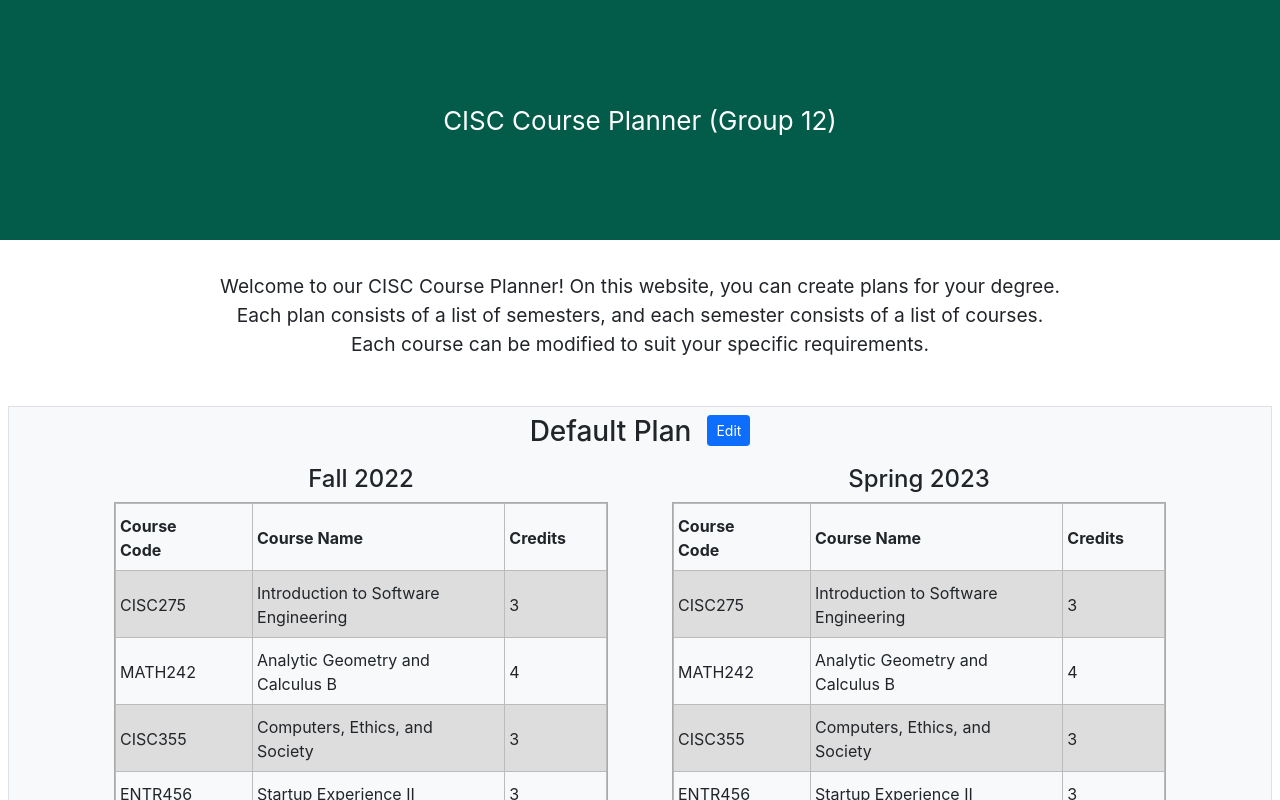
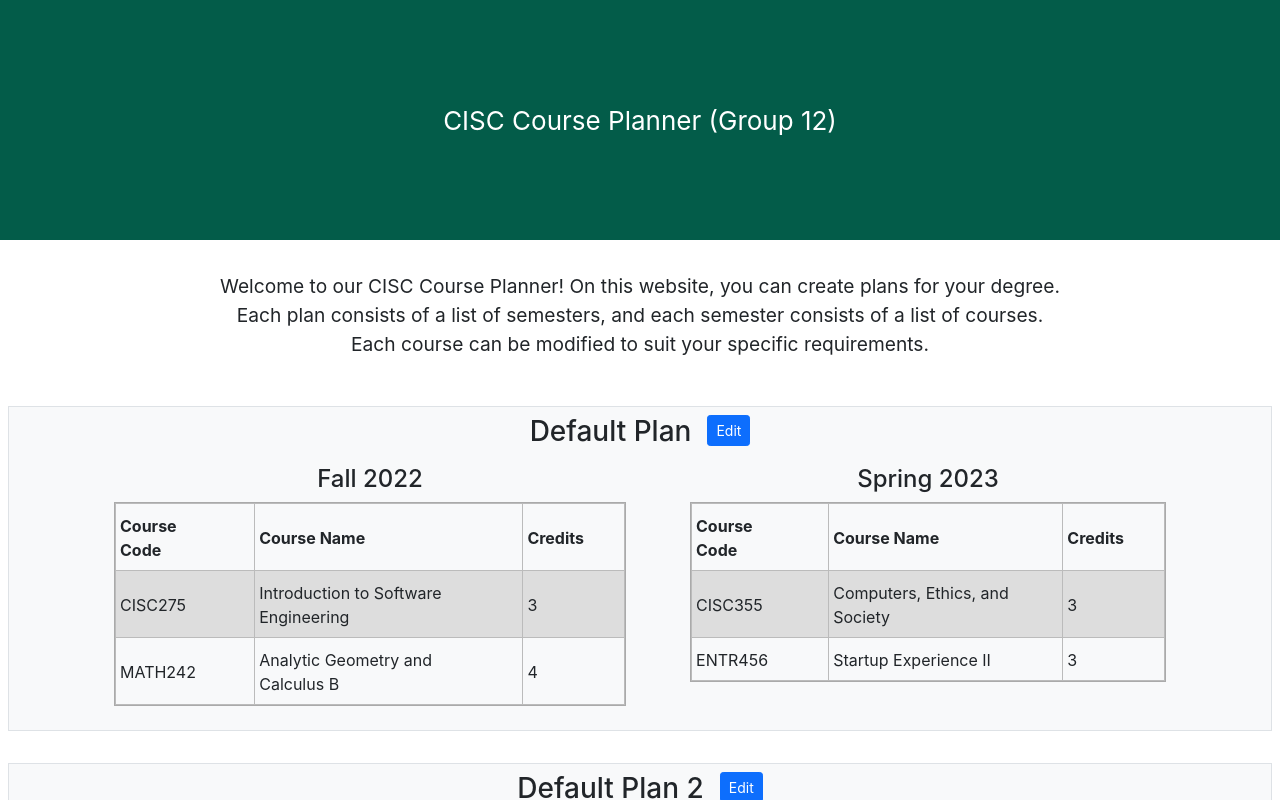
Before and after one commit to UD-CISC275-S22/cis-scheduler-team-12, a React (Create React App) app: page / in a window 1280 px wide. Shown: the top 800 px of the page. Built offline with nearby package versions, Linux system fonts and the light colour scheme.

Commit message:
Course list component reads from default values

```diff
--- /dev/null
+++ b/src/components/CourseList.tsx
@@ -0,0 +1,21 @@
+import React from "react";
+import { Course } from "../interfaces/course";
+
+export function CourseList({ courses }: { courses: Course[] }): JSX.Element {
+    return (
+        <table className="Course-table">
+            <tr>
+                <th>Course Code</th>
+                <th>Course Name</th>
+                <th>Credits</th>
+            </tr>
+            {courses.map((course: Course) => (
+                <tr key={course.code}>
+                    <td>{course.code}</td>
+                    <td>{course.title}</td>
+                    <td>{course.credits}</td>
+                </tr>
+            ))}
+        </table>
+    );
+}
--- a/src/components/PlanEditor.tsx
+++ b/src/components/PlanEditor.tsx
@@ -1,5 +1,3 @@
-/* eslint-disable @typescript-eslint/no-unused-vars */
-/* ^^^^ DELETE ME LATER ^^^^ */
 import React, { useState } from "react";
 import { Container, Form, Row, Col, Button } from "react-bootstrap";
 import { Plan } from "../interfaces/plan";
@@ -17,7 +15,7 @@ export function PlanEditor({
     deletePlan: (id: string) => void;
 }): JSX.Element {
     const [name, setName] = useState<string>(plan.name);
-    const [semesters, setSemesters] = useState<Semester[]>(plan.semesters);
+    const [semesters] = useState<Semester[]>(plan.semesters);
 
     function save() {
         editPlan(plan.id, {
--- a/src/components/SemesterList.tsx
+++ b/src/components/SemesterList.tsx
@@ -1,6 +1,7 @@
 import React from "react";
 import { Semester } from "../interfaces/semester";
 import { Container, Row, Col } from "react-bootstrap";
+import { CourseList } from "./CourseList";
 
 export function SemesterList({
     semesters
@@ -17,37 +18,9 @@ export function SemesterList({
                                 {semester.quarter} {semester.year}
                             </h4>
                             <div>
-                                <table className="Course-table">
-                                    <tr>
-                                        <th>Course Code</th>
-                                        <th>Course Name</th>
-                                        <th>Credits</th>
-                                    </tr>
-                                    <tr>
-                                        <td>CISC275</td>
-                                        <td>
-                                            Introduction to Software Engineering
-                                        </td>
-                                        <td>3</td>
-                                    </tr>
-                                    <tr>
-                                        <td>MATH242</td>
-                                        <td>
-                                            Analytic Geometry and Calculus B
-                                        </td>
-                                        <td>4</td>
-                                    </tr>
-                                    <tr>
-                                        <td>CISC355</td>
-                                        <td>Computers, Ethics, and Society</td>
-                                        <td>3</td>
-                                    </tr>
-                                    <tr>
-                                        <td>ENTR456</td>
-                                        <td>Startup Experience II</td>
-                                        <td>3</td>
-                                    </tr>
-                                </table>
+                                <CourseList
+                                    courses={semester.courses}
+                                ></CourseList>
                             </div>
                         </Col>
                     </Row>
```
